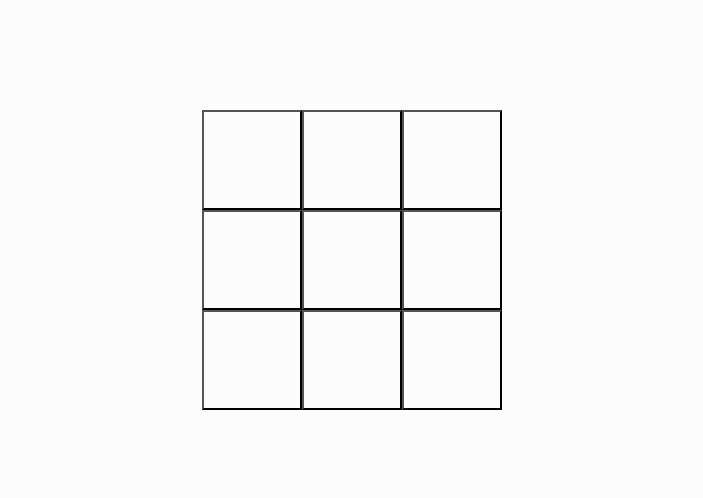
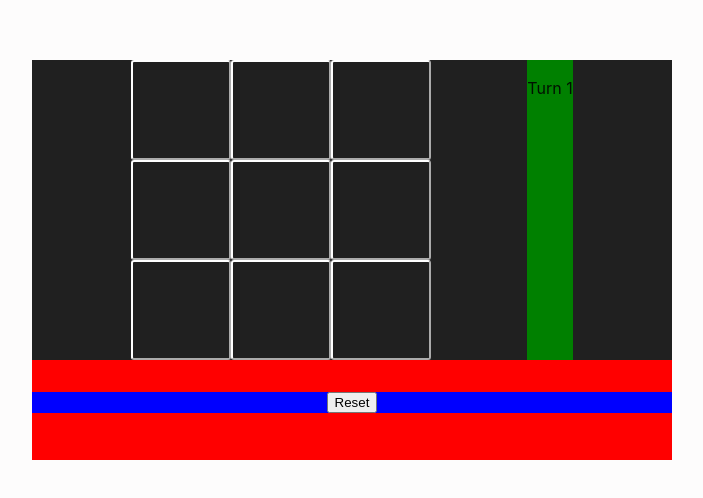
Before and after one commit to Scrappyz/Tic-Tac-Toe, a React (Vite) app: page / in a window 1280 px wide. Shown: the part 148-646 px from the top of the page, without its empty margins (288-991 px from the left). Built offline with nearby package versions, Linux system fonts and the light colour scheme.

Commit message:
Added a little styling

```diff
--- a/src/App.css
+++ b/src/App.css
@@ -6,3 +6,29 @@
   background-color: transparent;
   margin: 0px;
 }
+
+.tictactoe-container {
+  background-color: red;
+  height: 50vh;
+}
+
+.game-container {
+  display: flex;
+  flex-direction: row;
+  column-gap: 15%;
+  background-color: #202020;
+  justify-content: center;
+  width: 50vw;
+}
+
+.turn-container {
+  display: inline-block;
+  background-color: green;
+}
+
+.button-container {
+  display: flex;
+  background-color: blue;
+  justify-content: center;
+  margin-top: 2em;
+}
--- a/src/App.jsx
+++ b/src/App.jsx
@@ -26,15 +26,27 @@ function App() {
 
   const button = {
     backgroundColor: "transparent",
-    color: "black",
-    borderColor: "black",
+    color: "white",
+    borderColor: "white",
+    borderWith: "20px",
+    borderRadius: "3px",
     fontSize: "80px",
     textAlign: "center"
   }
 
   return (
     <div className='frame'>
-      <TicTacToe area={3} players={['O', 'X']} checkWinner={getWinner} turnCounter={setTurn} boardStyle={board} buttonStyle={button} />
+      <div className="tictactoe-container">
+        <div className='game-container'>
+        <TicTacToe area={3} players={['O', 'X']} checkWinner={getWinner} turnCounter={setTurn} boardStyle={board} buttonStyle={button} />
+          <div className='turn-container'>
+            <p>Turn 1</p>
+          </div>
+        </div>
+        <div className='button-container'>
+          <button>Reset</button>
+        </div>
+      </div>
     </div>
   )
 }
```
